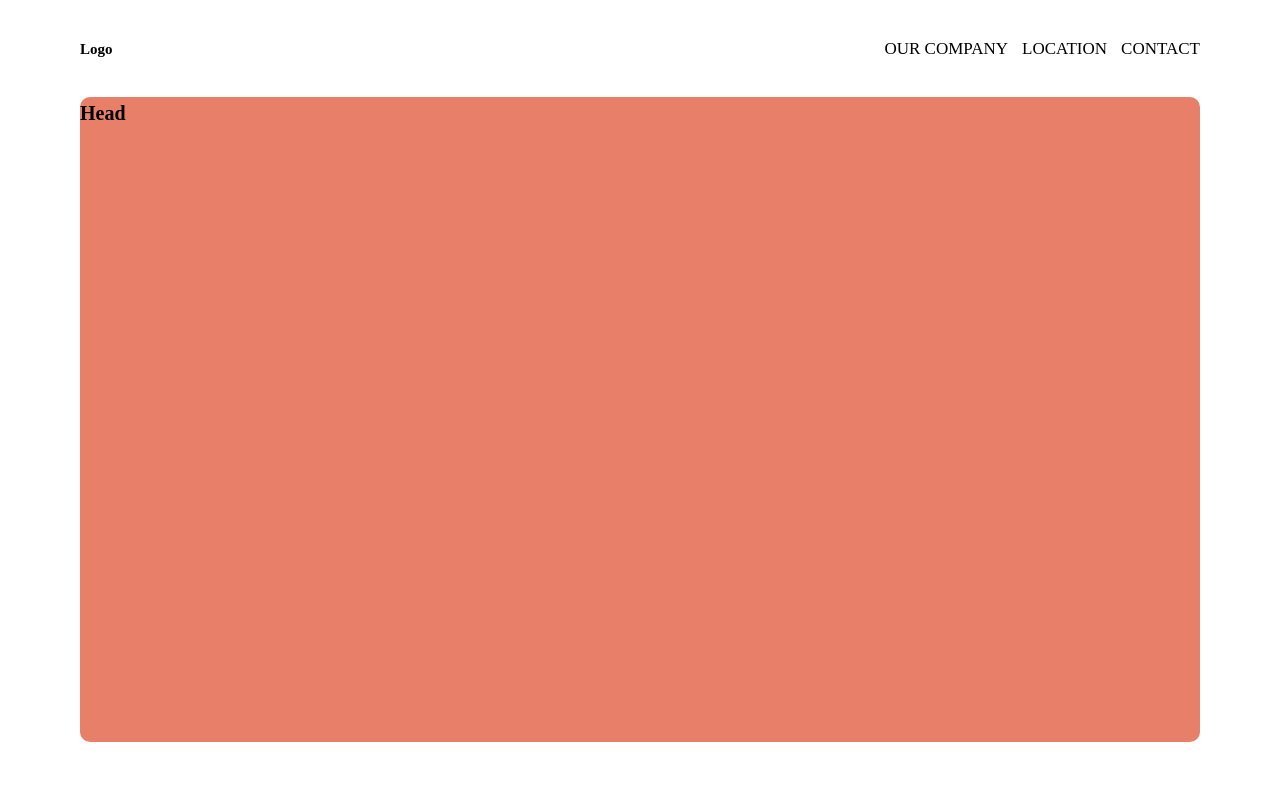
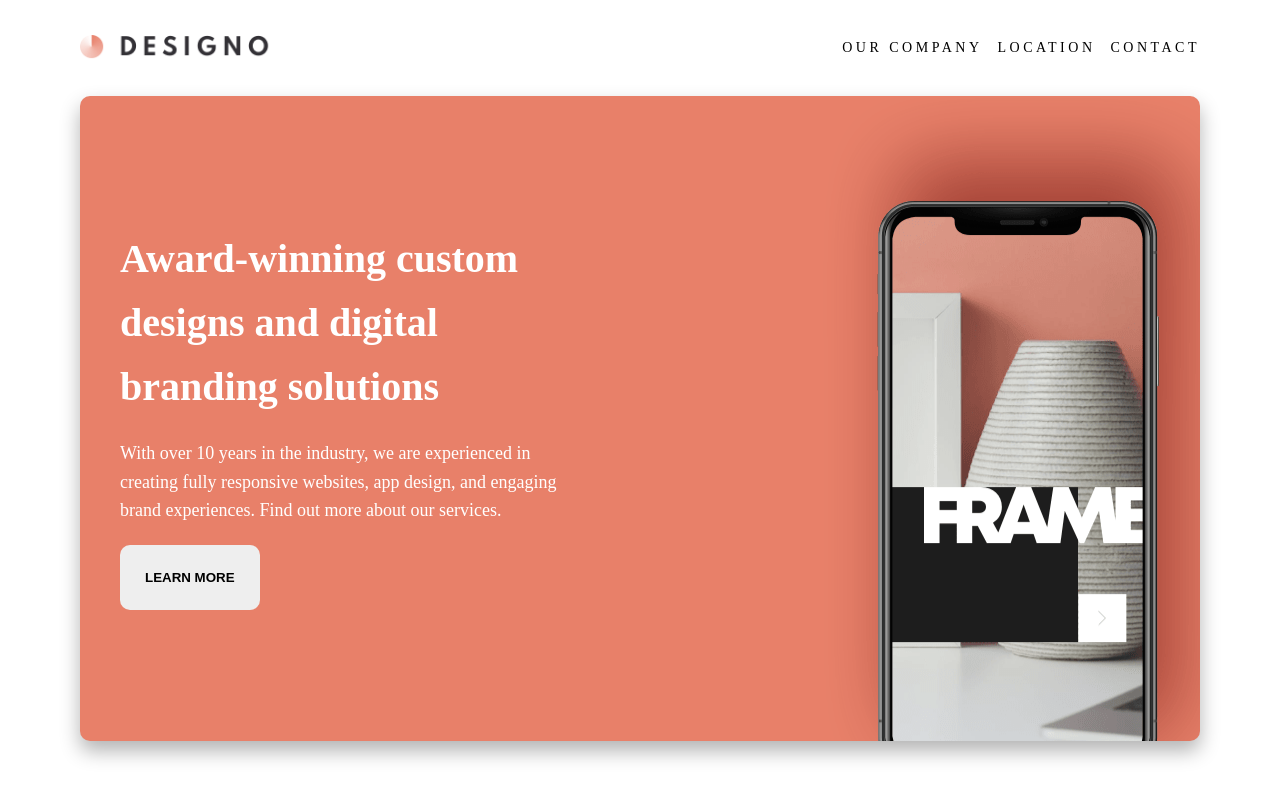
Before and after one commit to GeorgeFlood/Designo, a React (Vite) app: page / in a window 1280 px wide. Shown: the top 800 px of the page. Built offline with nearby package versions, Linux system fonts and the light colour scheme.

Commit message:
adding to the home page design

```diff
--- a/src/pages/Home.jsx
+++ b/src/pages/Home.jsx
@@ -1,10 +1,10 @@
-import React from "react";
 import "./home.css";
+
 const Home = () => {
   return (
     <div className="container">
       <div className="nav">
-        <h2 className="logo">Logo</h2>
+        <img src="../../assets/shared/desktop/logo-dark.png" alt="" />
         <nav className="navbar">
           <li>Our company</li>
           <li>Location</li>
@@ -13,7 +13,15 @@ const Home = () => {
       </div>
 
       <header>
-        <h1>Head</h1>
+        <div className="head--info">
+          <h1>Award-winning custom designs and digital branding solutions</h1>
+          <p>
+            With over 10 years in the industry, we are experienced in creating
+            fully responsive websites, app design, and engaging brand
+            experiences. Find out more about our services.
+          </p>
+          <button>LEARN MORE</button>
+        </div>
       </header>
 
       <div className="web-design">
--- a/src/pages/home.css
+++ b/src/pages/home.css
@@ -40,25 +40,67 @@ body {
   grid-column: 2 / 10;
 }
 
+.nav img {
+  height: 2.6rem;
+  cursor: pointer;
+}
+
 .navbar {
   display: flex;
   list-style: none;
-  font-size: 1.7rem;
+  font-size: 1.4rem;
   text-transform: uppercase;
 }
 
 .navbar li {
-  margin-left: 1.4rem;
+  margin-left: 1.5rem;
+  letter-spacing: 0.35rem;
+  font-weight: 500;
   cursor: pointer;
 }
 
 header {
+  display: flex;
+  position: relative;
   background-color: var(--orange);
+  background-image: url(../../assets//home/desktop/image-hero-phone.png);
+  background-repeat: no-repeat;
+  background-position: bottom -20.3125rem right -13rem;
   border-radius: 1rem;
+  box-shadow: 0 1rem 2rem rgba(0, 0, 0, 0.3);
   margin-bottom: clamp(2rem, 7rem + 0.4vw, 9rem);
 
   grid-row: 2 / 3;
   grid-column: 2 / 10;
+}
+
+.head--info {
+  width: 48%;
+  padding: 0 4rem;
+  margin: auto 0;
+  color: var(--white);
+}
+
+.head--info h1 {
+  font-size: 4rem;
+  font-weight: 700;
+}
+
+.head--info p {
+  font-size: 1.8rem;
+  margin: 2rem 0;
+}
+
+.head--info button {
+  padding: 2.5rem;
+  font-weight: 700;
+  outline: none;
+  border: none;
+  border-radius: 1rem;
+  cursor: pointer;
+  background-color: #eee;
+
+  transition: background-color 0.15s ease-in-out;
 }
 
 .web-design {
@@ -210,4 +252,5 @@ footer {
   grid-row: 7 / 9;
   grid-column: 1 / -1;
   height: 40rem;
+  padding: 15rem 2rem 5rem 2rem;
 }
```
